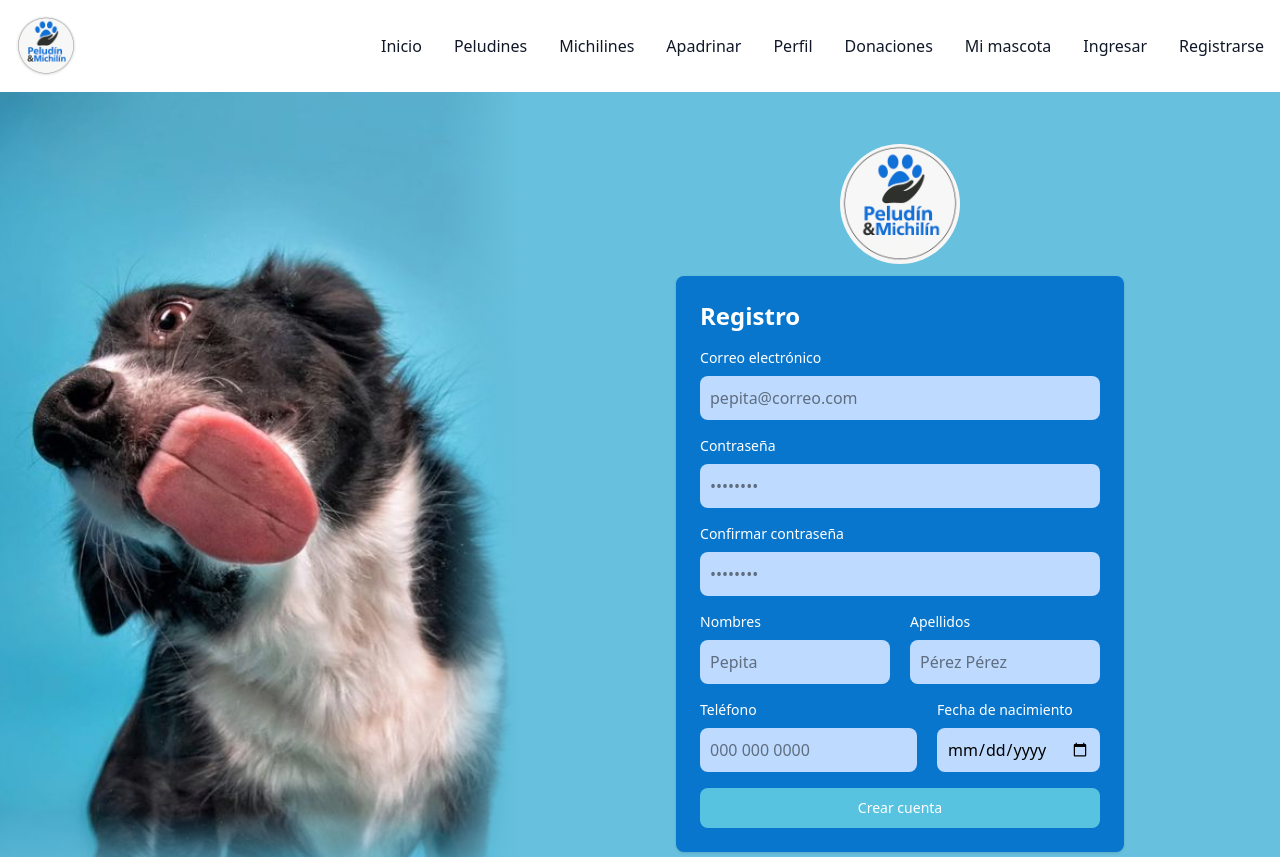
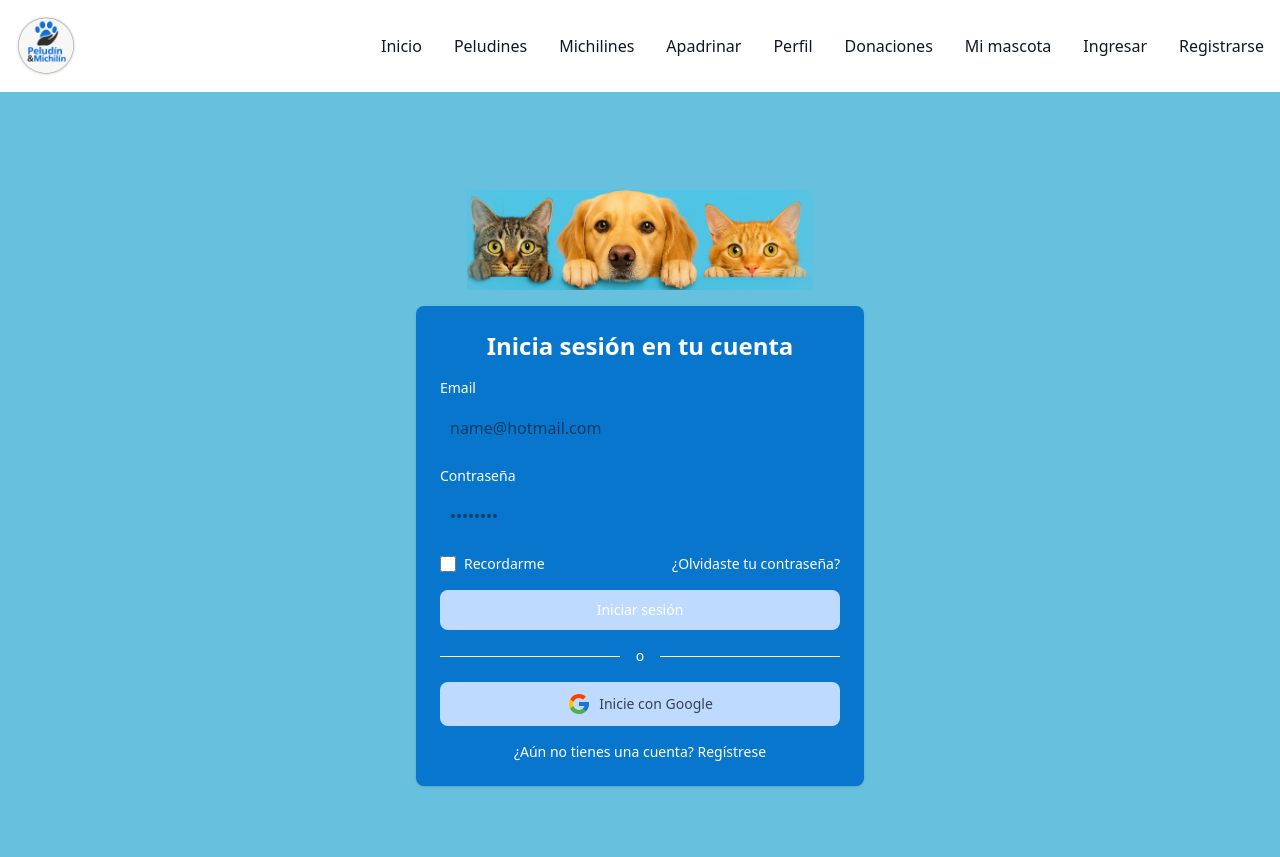
Before and after one commit to LJAgudelo/Peludin_y_Michilin_Adopciones, a React (Vite) app: page / in a window 1280 px wide. Shown: the top 857 px of the page. Built offline with nearby package versions, Linux system fonts and the light colour scheme.

Commit message:
Se crea pagina Login

```diff
--- a/src/App.jsx
+++ b/src/App.jsx
@@ -1,5 +1,5 @@
 
-import Register from "./assets/pages/Register.jsx";
+import Login from "./assets/pages/Login.jsx";
 
 
 function App() {
@@ -8,7 +8,7 @@ function App() {
   return (
     <>
 
-      <Register />
+      <Login />
     </>
   )
 }
--- a/src/assets/pages/Login.jsx
+++ b/src/assets/pages/Login.jsx
@@ -2,28 +2,39 @@ import ButtonIniciar from '../components/ui/ButtonIniciar.jsx';
 import ButtonGoogle from '../components/ui/ButtonGoogle.jsx';
 import logo from '../images/logo.png';
 import asomando from '../images/asomando2.png';
+import Header from '../components/layout/Header.jsx';
+import Footer from '../components/layout/Footer.jsx';
 
 const Login = () => {
     return (
-        <section className="bg-white py-1 flex flex-col items-center justify-center min-h-screen">
+        <>
+            <div className="flex flex-col min-h-[100dvh]">
+                <Header />
 
-            {/* Logo centrado y responsive */}
+                <section className="flex flex-col justify-center items-center min-h-screen bg-[var(--createBlueRed)]">
+                    {/* Imagen más pequeña, sin empujar el contenedor */}
+                    <div className="w-60 h-25 md:w-32 md:h-32 lg:w-100 lg:h-25 mb-2">
                         <img
-                className="w-20 h-20 sm:w-24 sm:h-24 md:w-28 md:h-28 lg:w-30 lg:h-30  object-contain my-3 rounded-full"
-                src={logo}
-                alt="logo"
+                            src={asomando}
+                            alt="Mascotas asomándose"
+                            className="w-full h-full object-contain "
+                            style={{
+                                maskImage: "radial-gradient(circle at center, rgba(0,0,0,1) 70%, rgba(0,0,0,0) 100%)",
+                                WebkitMaskImage: "radial-gradient(circle at center, rgba(0,0,0,1) 70%, rgba(0,0,0,0) 100%)"
+                            }}
                         />
+                    </div>
+                    <div className="flex flex-col items-center w-11/12 sm:max-w-md m-2 space-y-4">
 
-            {/* Contenedor formulario + imagen asomando */}
-            <div className="flex flex-col items-center w-11/12 sm:max-w-md">
+
 
                         {/* Formulario */}
-                <div className="bg-[var(--createdDarkBlue)] w-full rounded-lg shadow p-6 space-y-2">
-                    <h1 className="text-xl font-bold md:text-2xl dark:text-white">Inicia sesión en tu cuenta</h1>
+                        <div className="bg-[var(--createdDarkBlue)] w-full rounded-lg shadow p-6 space-y-4">
+                            <h1 className="text-xl font-bold md:text-2xl text-white text-center">Inicia sesión en tu cuenta</h1>
 
                             <form className="space-y-4">
                                 <div>
-                            <label htmlFor="email" className="block mb-2 text-sm font-medium dark:text-white">Email</label>
+                                    <label htmlFor="email" className="block mb-2 text-sm font-medium text-white">Email</label>
                                     <input
                                         type="email"
                                         name="email"
@@ -34,7 +45,7 @@ const Login = () => {
                                 </div>
 
                                 <div>
-                            <label htmlFor="contraseña" className="block mb-2 text-sm font-medium dark:text-white">Contraseña</label>
+                                    <label htmlFor="contraseña" className="block mb-2 text-sm font-medium text-white">Contraseña</label>
                                     <input
                                         type="password"
                                         name="contraseña"
@@ -57,7 +68,7 @@ const Login = () => {
 
                                 <div className="flex items-center justify-center space-x-4">
                                     <hr className="w-full border-white" />
-                            <span className="text-white text-sm">or</span>
+                                    <span className="text-white text-sm">o</span>
                                     <hr className="w-full border-white" />
                                 </div>
 
@@ -69,16 +80,12 @@ const Login = () => {
                                 </p>
                             </form>
                         </div>
-
-                {/* Imagen inmediatamente después del formulario */}
-                <img
-                    src={asomando}
-                    alt="Mascotas asomándose"
-                    className="w-100 h-30 sm:w-48 sm:h-48 md:w-64 md:h-64 lg:w-200 lg:h-40 object-contain mt-0"
-                />
-
                     </div>
                 </section>
+
+                <Footer />
+            </div>
+        </>
     );
 };
 
```
Also changed, not shown: src/assets/images/asomando2.png. Lines whose indentation alone changed are shown as unchanged.
